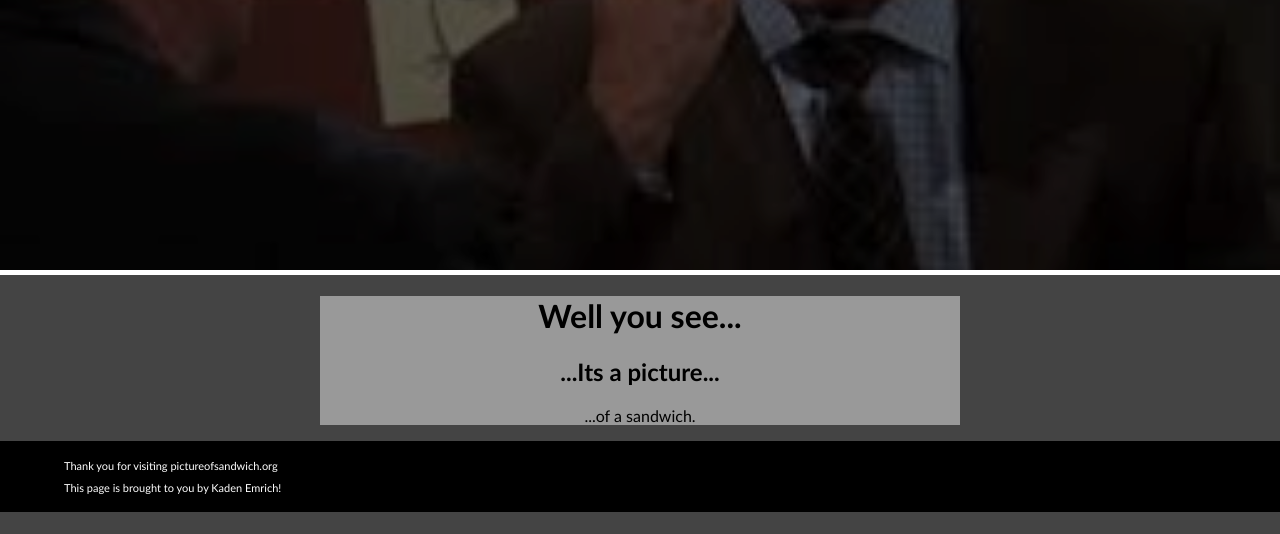
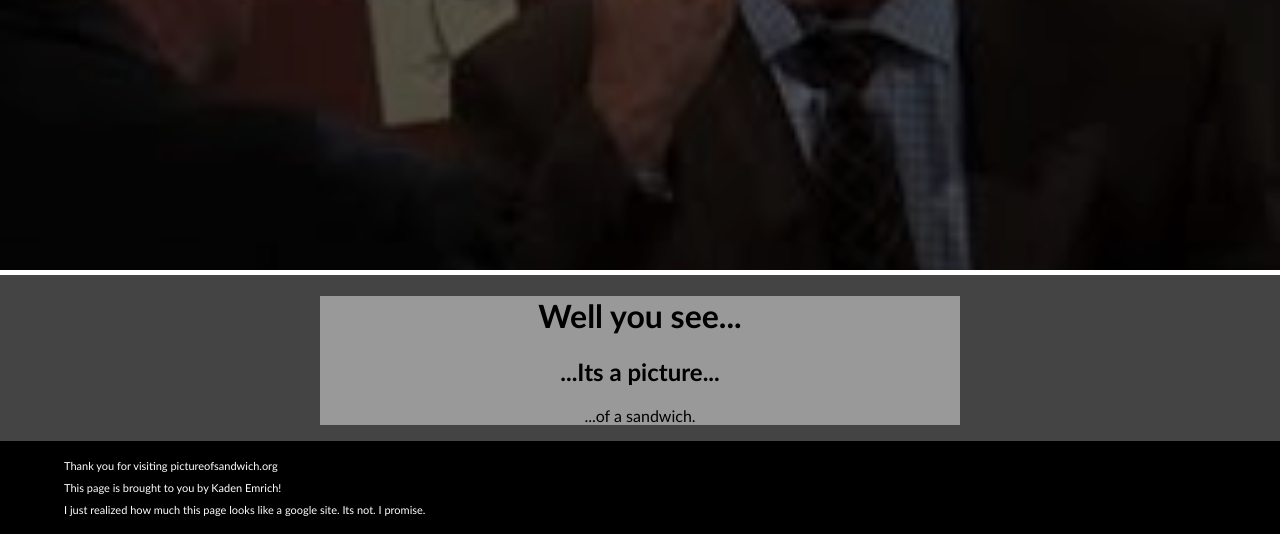
Before and after one commit to kaden-emrich/pictureofsandwich, a plain HTML site: page about.html in a window 1280 px wide. Shown: the part 405-939 px from the top of the page. Before the commit the page ends 917 px from the top, so only its background shows below. Drawn offline with Linux system fonts and the light colour scheme.

Commit message:
not a google site

```diff
--- a/about.html
+++ b/about.html
@@ -32,5 +32,6 @@
     <footer>
         <p>Thank you for visiting <a href="index.html">pictureofsandwich.org</a></p>
         <p>This page is brought to you by <a href="https://kaden.kemri.ch">Kaden Emrich!</a></p>
+        <p>I just realized how much this page looks like a google site. Its not. I promise.</p>
     </footer>
 </html>
```
Also changed, not shown: controversy.html (+1 -0 lines), index.html (+1 -0 lines).
